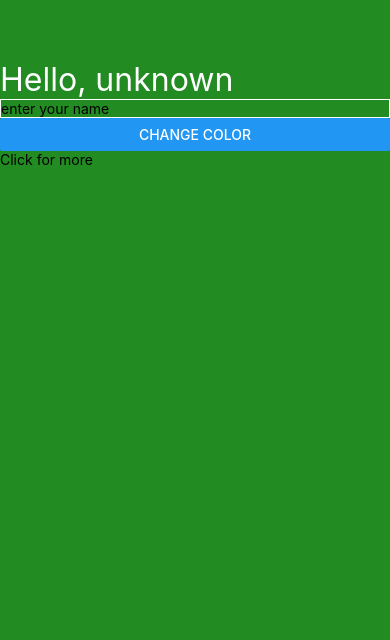
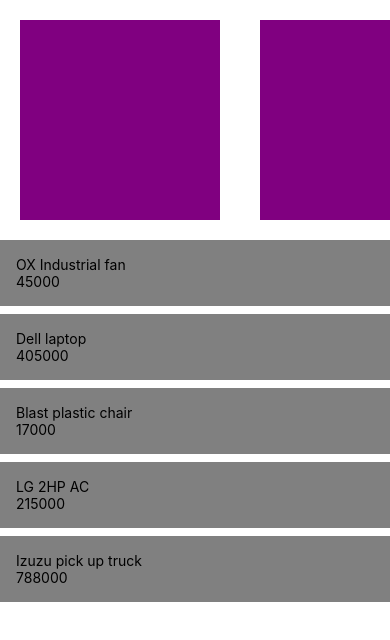
Before and after one commit to earlycodetech/rebid, a React Native app: screen / in a window 390 px wide. Shown: the top 640 px of the page. Built offline with nearby package versions, Linux system fonts and the light colour scheme.

Commit message:
flatlist lesson

```diff
--- a/App.js
+++ b/App.js
@@ -1,9 +1,9 @@
-import { BuiltInCom } from "./screens/BuiltInComp";
+import { Scrolling } from "./screens/Scrolling";
 
 export default function App() {
   return (
     <>
-    <BuiltInCom/>
+    <Scrolling/>
     </>
   );
 }
--- /dev/null
+++ b/assets/data.js
@@ -0,0 +1,7 @@
+export const demoData = [
+    {id:1,product:'OX Industrial fan',amount:45000},
+    {id:2,product:'Dell laptop',amount:405000},
+    {id:3,product:'Blast plastic chair',amount:17000},
+    {id:4,product:'LG 2HP AC',amount:215000},
+    {id:5,product:'Izuzu pick up truck',amount:788000},
+]
--- a/screens/Scrolling.js
+++ b/screens/Scrolling.js
@@ -1,7 +1,44 @@
-import { View,Text,StyleSheet } from "react-native";
+import { View,Text,StyleSheet,ScrollView,FlatList } from "react-native";
+import { demoData } from "../assets/data";
 
 export function Scrolling() {
     return (
-        <></>
+        <View>
+            <ScrollView
+            showsHorizontalScrollIndicator={false}
+            horizontal={true}>
+                <View style={styles.box}></View>
+                <View style={styles.box}></View>
+                <View style={styles.box}></View>
+                <View style={styles.box}></View>
+                <View style={styles.box}></View>
+            </ScrollView>
+
+           <FlatList
+           data={demoData}
+           renderItem={({item}) => {
+            return (
+                <View style={styles.productBlock}>
+                    <Text>{item.product}</Text>
+                    <Text>{item.amount}</Text>
+                </View>
+            )
+           }}
+           key={({item}) => item.id}/>
+        </View>
     )
 }
+
+const styles = StyleSheet.create({
+    box:{
+        width:200,
+        height:200,
+        backgroundColor:'purple',
+        margin:20
+    },
+    productBlock:{
+        padding:16,
+        backgroundColor:'gray',
+        marginBottom:8
+    }
+})
```
